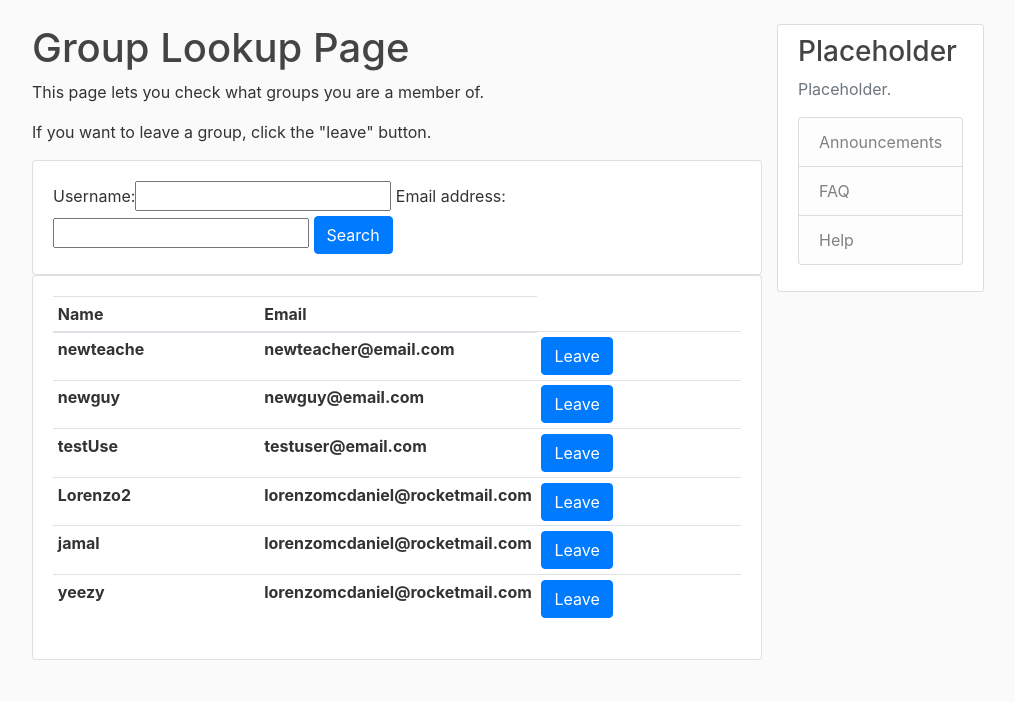
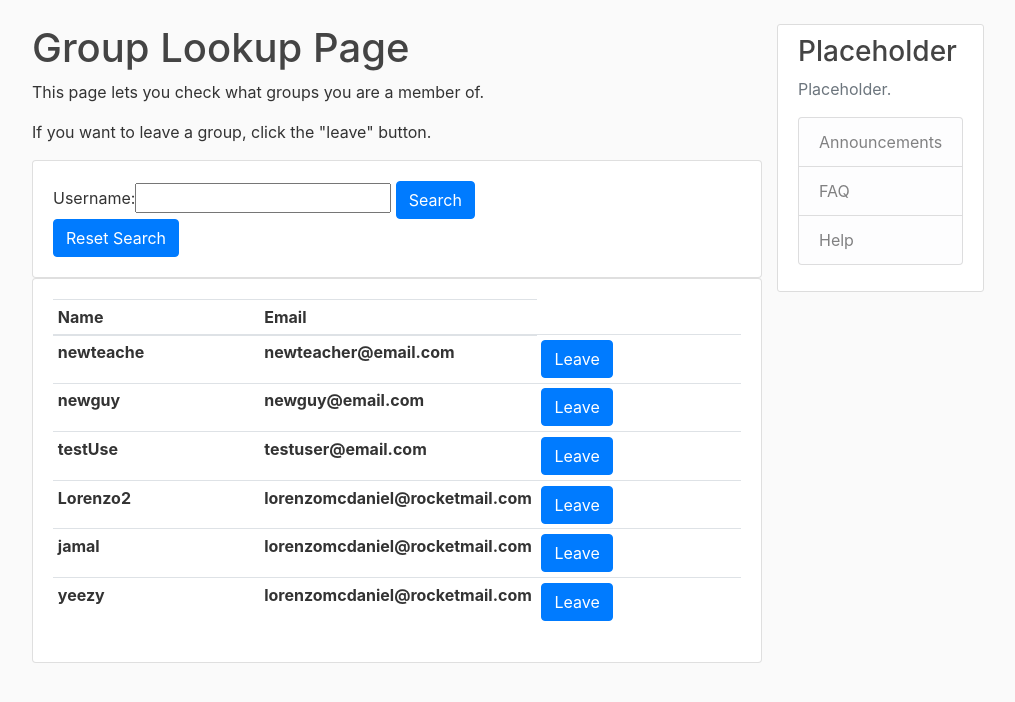
Before and after one commit to lorenzoMcD/VocabBrain, a Django app: page /groups/ in a window 1280 px wide. Shown: the part 56-758 px from the top of the page, without its empty margins (53-1068 px from the left). Run offline with Django 3.2, Linux system fonts and the light colour scheme; data comes from the database, SQL or seed files in the repository; both versions use the stored data as it was after the commit; lists and menus that the app fills with data are empty; some libraries are stand-ins or nearby versions.

Commit message:
Filter Fixed
fixed the filter for our search pages. It searches users by username only at the moment. The filter also includes a button to reset filter to view all users again.

```diff
--- a/blog/filters.py
+++ b/blog/filters.py
@@ -2,10 +2,15 @@
 
 from .models import *
 from django.contrib.auth.models import User
+
+# this is class for the filters on pages suchs as teacherlookup
 
 
 class OrderFilter(django_filters.FilterSet):
     class Meta:
 
         model = User
-        fields = ['username', 'email']
+
+        # here you can add other fields to filter by that
+        # are based on the User model
+        fields = ['username']
--- a/blog/templates/blog/groups.html
+++ b/blog/templates/blog/groups.html
@@ -12,6 +12,11 @@
 
       <button class="btn btn-primary" type="submit">Search</button>
       </form>
+
+
+      <form method = "POST">{% csrf_token %}
+        <button class="btn btn-primary" type="submit" name= "reset">Reset Search</button>
+        </form>
 
     </div>
 
@@ -41,12 +46,6 @@
             <th>  {{user.email}} </th>
 
 
-
-
-
-
-
-
             <th>
 
 
--- a/blog/views.py
+++ b/blog/views.py
@@ -38,12 +38,15 @@
     users = myFilter.qs
 
     context = {
-        #'users': User.objects.all()
-        'users': User.objects.filter(groups__name='Teacher'), 'myFilter': myFilter
+
+        'users': users, 'myFilter': myFilter
     }
 
-    # trying to create join group button on teacherlookup page
     if request.method == 'POST':
+
+        # this resets the filter if the reset button is pushed
+        if 'reset' in request.POST:
+            return redirect('blog-teacher_lookup')
 
         nme = request.POST.get('group_name')
         group = Group.objects.get(name=nme)
@@ -152,8 +155,14 @@
 
     context = {
 
-        'users': User.objects.filter(groups__name=name), 'myFilter': myFilter
+        'users': users, 'myFilter': myFilter
     }
+
+    # this resets the filter if the reset button is pushed
+    if request.method == 'POST':
+
+        if 'reset' in request.POST:
+            return redirect('blog-student_tracker')
 
     return render(request, 'blog/student_tracker.html', context)
 
@@ -166,13 +175,18 @@
     users = myFilter.qs
 
     context = {
-        'users': User.objects.filter(groups__name='Teacher'), 'myFilter': myFilter
+        'users': users, 'myFilter': myFilter
     }
 
     # checks if button is pushed on page
     # if button is pushed then sends a post request with data we need
     # which is the name of group
     if request.method == 'POST':
+
+        # this resets the filter if the reset button is pushed
+        if 'reset' in request.POST:
+            return redirect('blog-groups')
+
         nme = request.POST.get('group_name')
         group = Group.objects.get(name=nme)
 
```
Also changed, not shown: blog/templates/blog/student_tracker.html (+7 -0 lines), blog/templates/blog/teacher_lookup.html (+6 -1 lines), db.sqlite3.
